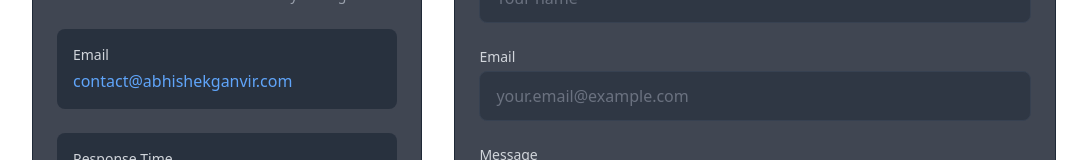
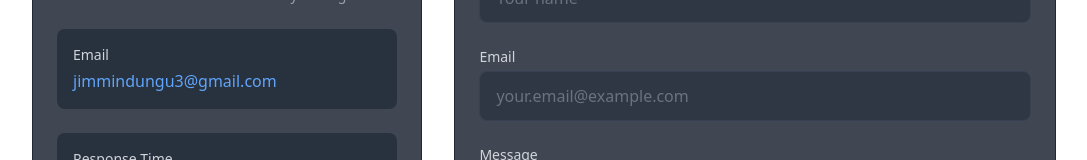
Before and after one commit to jimmindungu3/portfolio, a React (Vite) app: page / in a window 1280 px wide. Shown: the part 5428-5588 px from the top of the page, without its empty margins (96-1183 px from the left). Built offline with nearby package versions, Linux system fonts and the light colour scheme.

Commit message:
Update Email in Contact.jsx

```diff
--- a/src/components/Contact.jsx
+++ b/src/components/Contact.jsx
@@ -84,10 +84,10 @@ const Contact = () => {
               <div className="bg-gray-800/70 p-4 rounded-lg">
                 <h4 className="text-sm text-gray-300 mb-1">Email</h4>
                 <a
-                  href="mailto:contact@abhishekganvir.com"
+                  href="mailto:jimmindungu3@gmail.com"
                   className="text-blue-400 hover:text-blue-300 transition"
                 >
-                  contact@abhishekganvir.com
+                  jimmindungu3@gmail.com
                 </a>
               </div>
 
```
